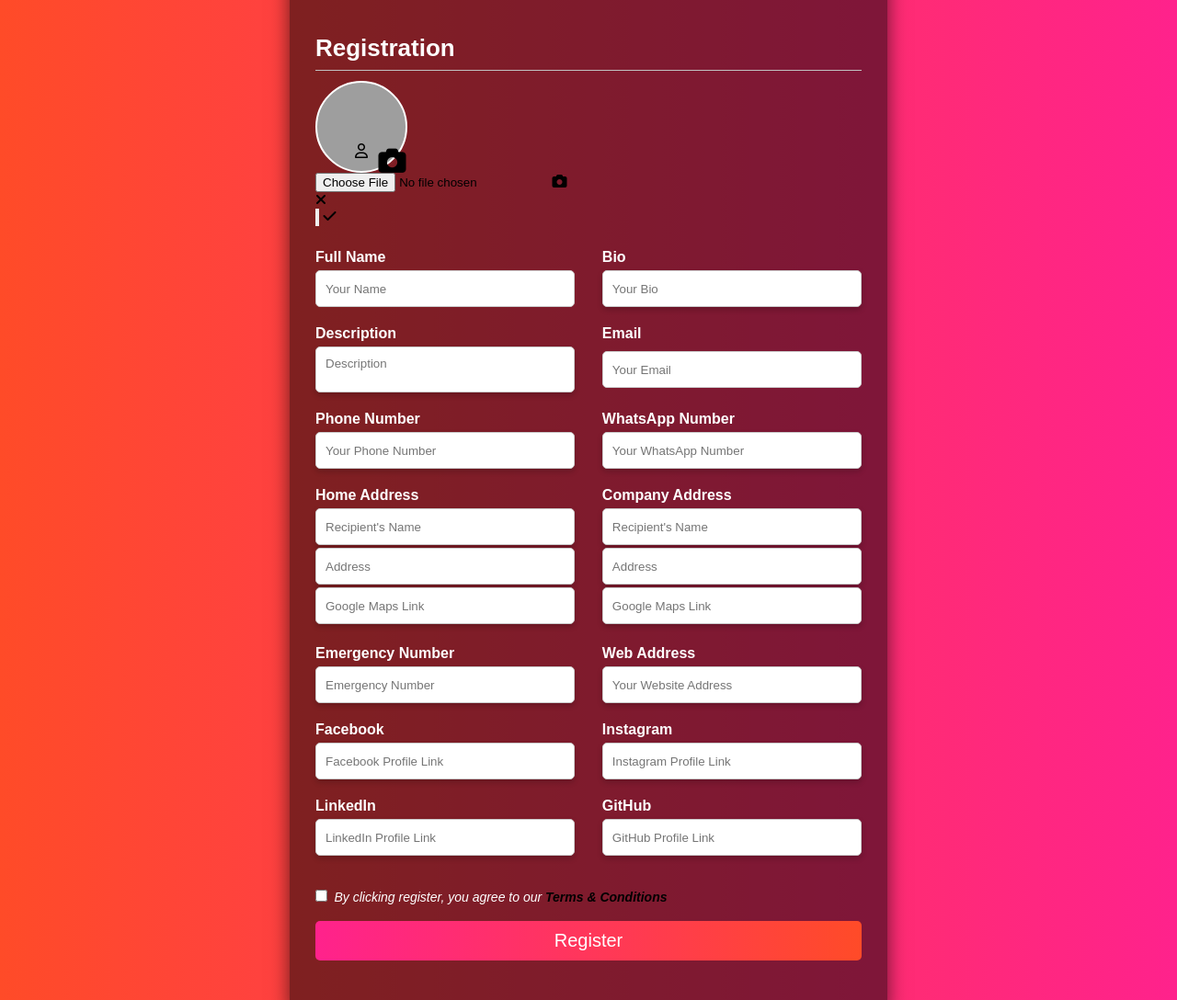
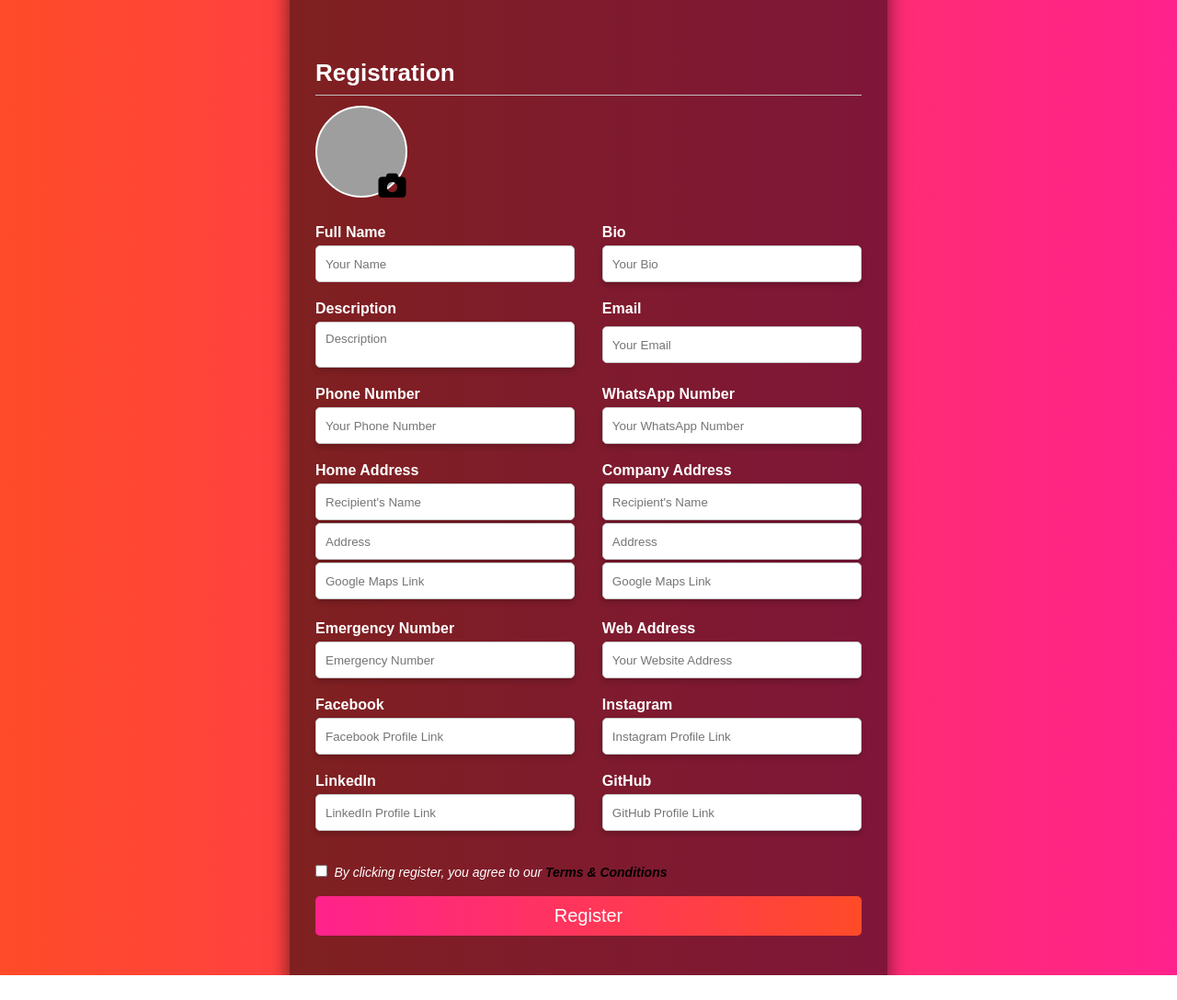
Before and after one commit to ad-abir/SmartCard-v2, a PHP site: page /info.php in a window 1280 px wide. Shown: the whole page at 92% size. After the commit the page ends 1061 px from the top, so only its background shows below. Run offline with PHP 8.4, Linux system fonts and the light colour scheme; grey boxes are pictures that could not be loaded.

Commit message:
Progress

```diff
--- a/info.php
+++ b/info.php
@@ -21,9 +21,10 @@
         <form class="registration_form" action="" enctype="multipart/form-data" method="POST">
             <h2>Registration</h2>
             <div class="upload">
-                <i class="fa-regular fa-user"></i>
+                <input type="file" id="fileInput">
             </div>
-            <div class="rightRound" id="upload">
+
+            <!-- <div class="rightRound" id="upload">
                 <input type="file" name="fileImg" id="fileImg" accept=".jpg, .jpeg, .png">
                 <i class="fa-solid fa-camera"></i>
             </div>
@@ -33,7 +34,7 @@
             <div class="rightRound" id="confirm">
                 <input type="submit" name="" value="">
                 <i class="fa-solid fa-check"></i>
-            </div>
+            </div> -->
             <div class="content">
                 <div class="input-box">
                     <label for="name">Full Name</label>
```
